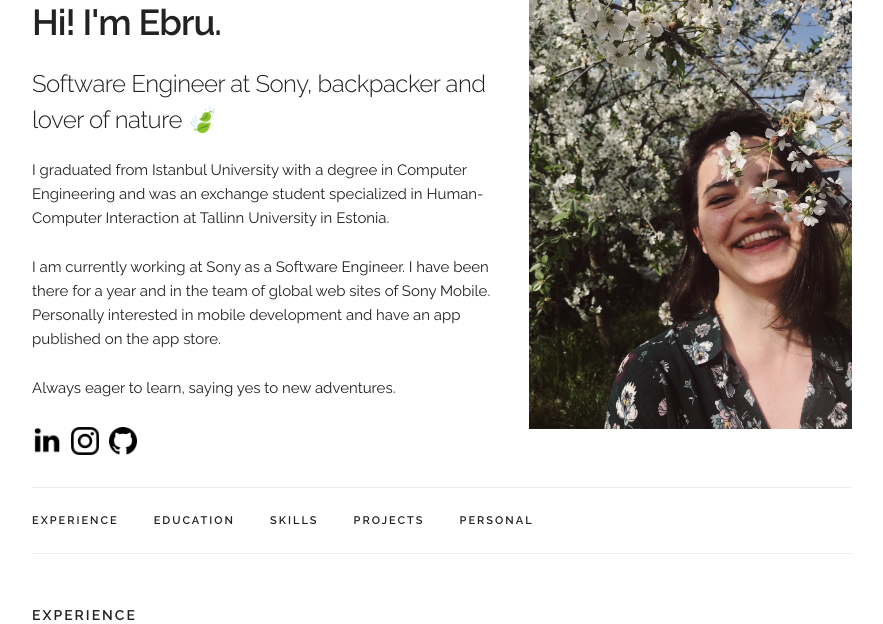
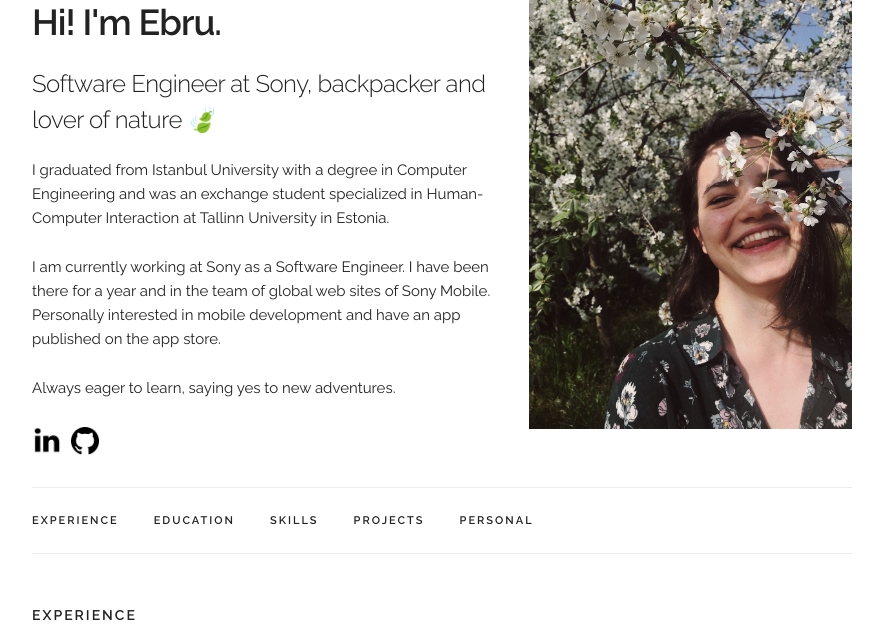
Before and after one commit to ebru/ebrukaya.me, a PHP site: page / in a window 1280 px wide. Shown: the part 85-709 px from the top of the page, without its empty margins (198-1081 px from the left). Run offline with PHP 8.4, Linux system fonts and the light colour scheme; some libraries are stand-ins or nearby versions.

Commit message:
social icons are updated

```diff
--- a/index.php
+++ b/index.php
@@ -42,7 +42,7 @@
                 <p>I am currently working at Sony as a Software Engineer. I have been there for a year and in the team of global web sites of Sony Mobile. Personally interested in mobile development and have an app published on the app store.</p>
                 <p>Always eager to learn, saying yes to new adventures.</p>
                 <p>
-                    <a href="https://www.linkedin.com/in/ebrukaya/" target="_blank"><img src="images/social/linkedin.png" style="width: 30px; padding-right: 9px" /></a><a href="https://www.instagram.com/ebrukye/" target="_blank"><img src="images/social/instagram.png" style="width: 28px; padding-right: 10px" /></a><a href="https://www.github.com/ebrukye" target="_blank"><img src="images/social/github.png" style="width: 28px" /></a>
+                    <a href="https://www.linkedin.com/in/ebrukaya/" target="_blank"><img src="images/social/linkedin.png" style="width: 30px; padding-right: 9px" /></a><a href="https://www.github.com/ebrukye" target="_blank"><img src="images/social/github.png" style="width: 28px" /></a>
                 </p>
             </div>
             <div class="five columns">
```
